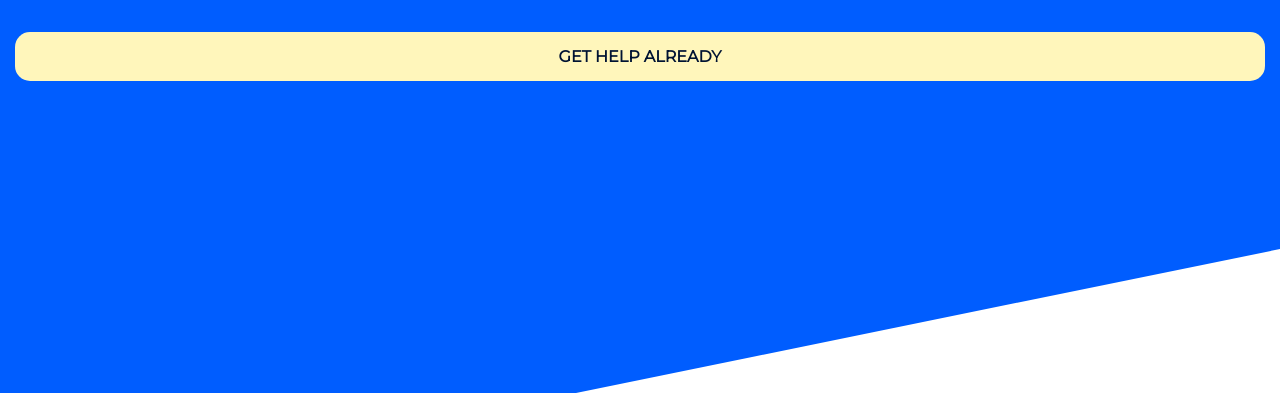
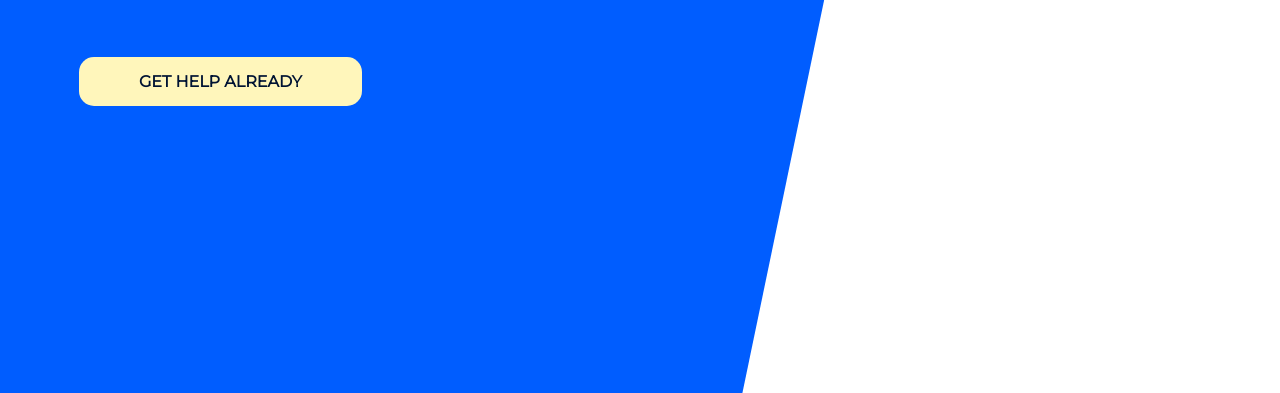
Before and after one commit to christttto/sassy, a plain HTML site: page index.html in a window 1280 px wide. Shown: the part 407-800 px from the top of the page. Drawn offline with Linux system fonts and the light colour scheme.

Commit message:
sassy crash course done

```diff
--- a/css/main.scss
+++ b/css/main.scss
@@ -11,6 +11,14 @@ $borders: 15px;
 
 @function color($color-name) {
   @return map-get($colors, $color-name);
+}
+
+$desktop: 840px;
+
+@mixin desktop {
+  @media (min-width: #{$desktop}) {
+    @content;
+  }
 }
 
 body,
@@ -28,16 +36,25 @@ body {
     height: 100%;
     position: absolute;
     z-index: -1;
+
+    @include desktop {
+      clip-path: polygon(0 0, 71% 0, 58% 100%, 0% 100%);
+    }
   }
   header a {
     color: #ffffff;
     text-decoration: none;
     padding: $padding;
     display: block;
-    text-decoration: uppercase;
+    text-transform: uppercase;
   }
 }
 main {
+  @include desktop {
+    display: grid;
+    grid-template-columns: 50% auto;
+    grid-template-areas: "primary card";
+  }
   section#card {
     background: #ffffff;
     padding: 20px;
@@ -45,6 +62,13 @@ main {
     border-radius: $borders;
     box-shadow: 0 10px 30px rgba(0, 0, 0, 0.2);
     width: 80%;
+
+    @include desktop {
+      grid-area: card;
+      height: fit-content;
+      align-self: center;
+      margin: 1em;
+    }
 
     ul {
       list-style-type: none;
@@ -72,11 +96,22 @@ main {
     color: #ffffff;
     padding: $padding;
     text-align: center;
+
+    @include desktop {
+      grid-area: primary;
+      text-align: left;
+      margin: 4em 0 0 4em;
+    }
   }
   h1 {
     font-size: 3em;
     margin-top: 10px;
     text-transform: uppercase;
+    @include desktop {
+      width: 30%;
+      font-size: 4em;
+      line-height: 0.9em;
+    }
   }
   p {
     font-size: 1.4em;
@@ -92,5 +127,9 @@ main {
     text-align: center;
     margin: 50px auto 0 auto;
     padding: $padding;
+    @include desktop {
+      display: inline-block;
+      padding: $padding $padding * 4;
+    }
   }
 }
```
Also changed, not shown: css/main.css, 1 other file.
